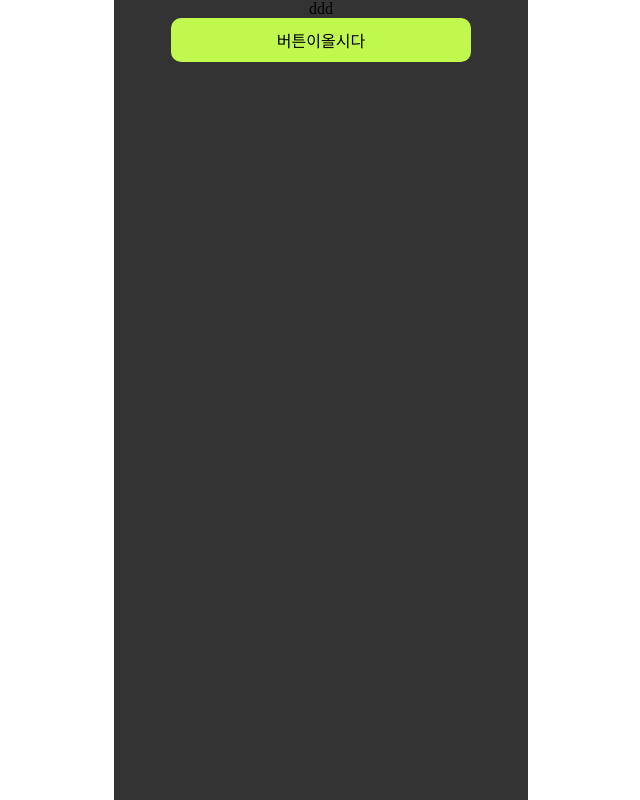
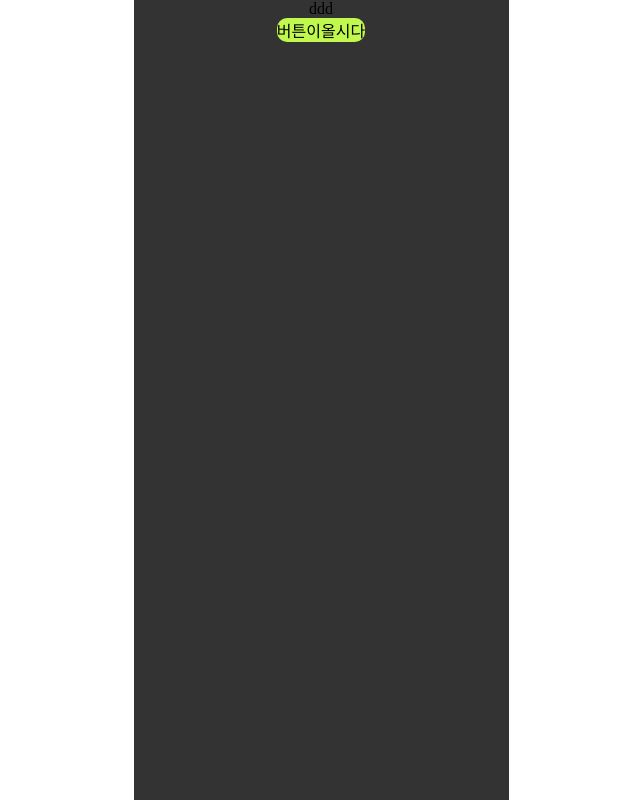
Before and after one commit to potato-club/spotry-front, a React (Create React App) app: page / in a window 1280 px wide. Shown: the whole page, without its empty margins (319-959 px from the left). Built offline with nearby package versions, Linux system fonts and the light colour scheme.

Commit message:
style: 변경

```diff
--- a/src/styles/Container.ts
+++ b/src/styles/Container.ts
@@ -1,7 +1,7 @@
 import styled from "styled-components";
 
 export const Container = styled.div`
-    width: 414px;
+    width: 375px;
     background-color: #333333;
     display: flex;
     flex-direction: column;
@@ -13,10 +13,8 @@ export const Btn = styled.div`
 cursor: pointer;
 background-color: #C1F84D;
 border-radius: 10px;
-width: 300px;
 display: flex;
 flex-direction: row;
 justify-content: center;
 align-items: center;
-height: 44px;
 `
```
